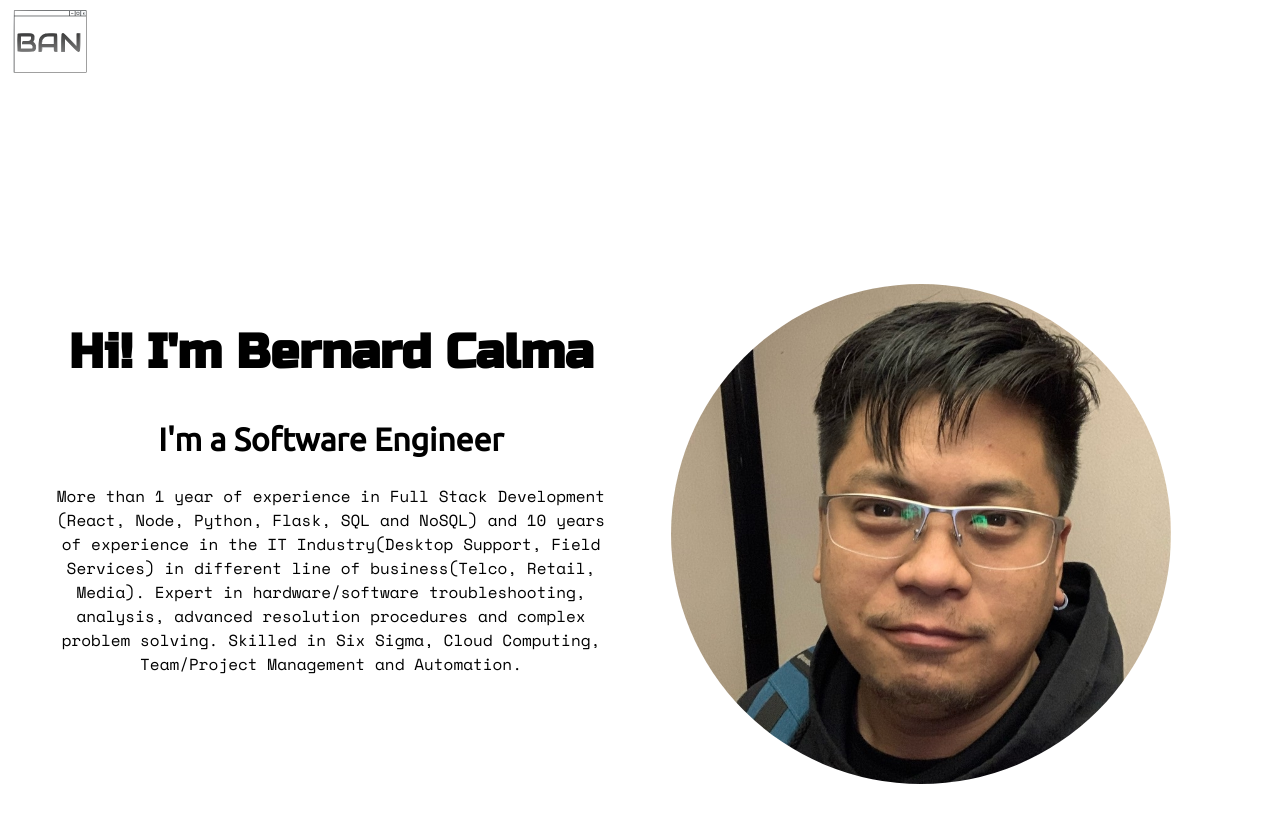
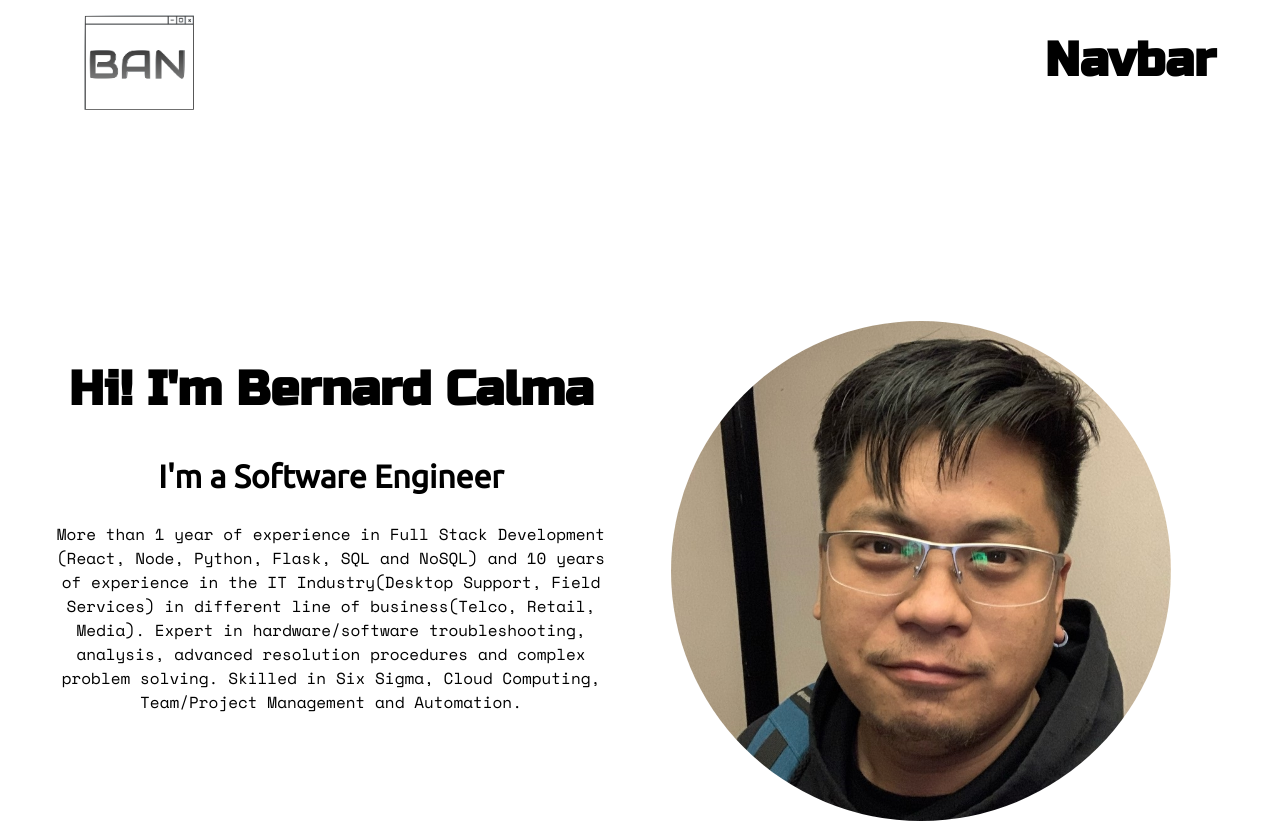
Before and after one commit to Bernard-Calma/bernard, a React (Create React App) app: page / in a window 1280 px wide. Shown: the top 823 px of the page. Built offline with nearby package versions, Linux system fonts and the light colour scheme.

Commit message:
added navbar component and style

```diff
--- /dev/null
+++ b/src/components/NavBar.jsx
@@ -0,0 +1,9 @@
+const Navbar = () => {
+    return(
+        <div>
+            <h1>Navbar</h1>
+        </div>
+    )
+}
+
+export default Navbar;
--- /dev/null
+++ b/src/containers/Header.css
@@ -0,0 +1,10 @@
+header {
+    display: flex;
+    flex-direction: row;
+    justify-content: space-between;
+    padding: 0 5%
+}
+
+.personalLogo {
+    width: 150px;
+}
--- a/src/containers/Header.jsx
+++ b/src/containers/Header.jsx
@@ -1,3 +1,6 @@
+import Navbar from "../components/NavBar";
+import "./Header.css"
+
 const Header = () => {
     return (
         <header>
@@ -5,8 +8,9 @@ const Header = () => {
                 src="/images/TitleLogo.png"
                 alt="Title Logo"
                 width="100"
-                className="logo"
+                className="personalLogo"
             />
+            <Navbar />
         </header>
     )
 }
```
